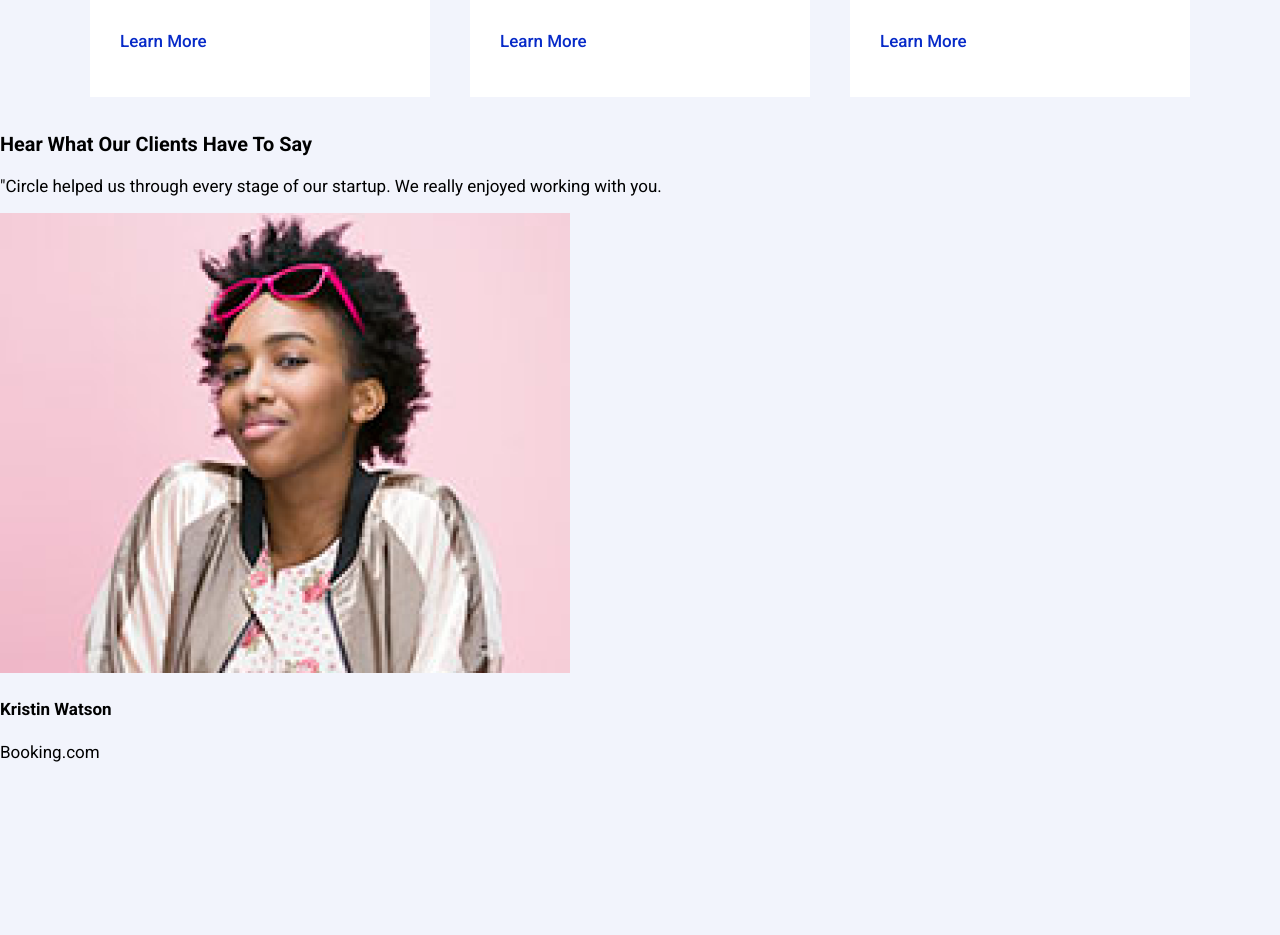
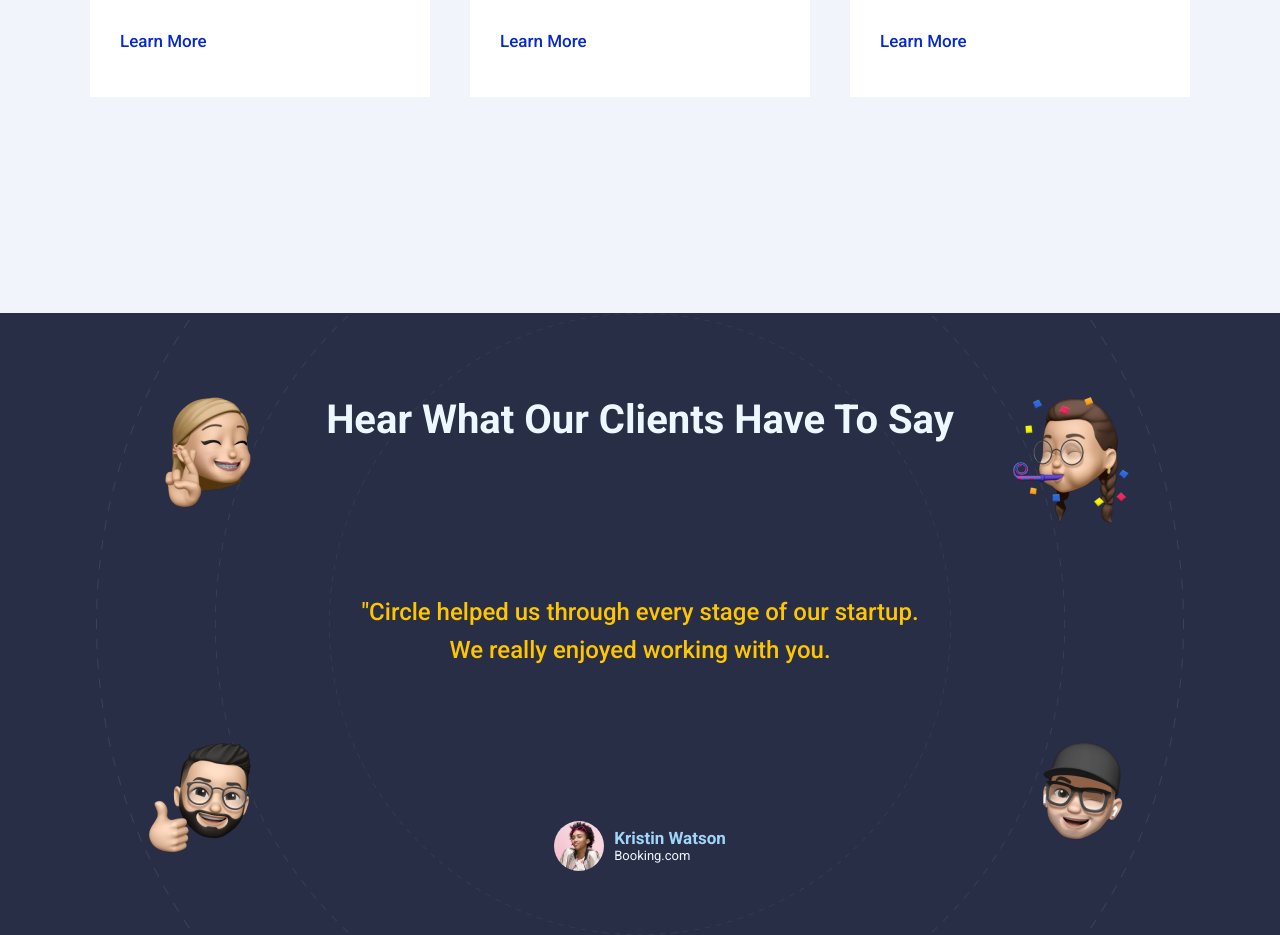
Before and after one commit to zuritacruz/ironhhack-mid-term-project, a plain HTML site: page home.html in a window 1280 px wide. Shown: the part 1780-2715 px from the top of the page. Before the commit the page ends 2559 px from the top, so only its background shows below. Drawn offline with Linux system fonts and the light colour scheme.

Commit message:
Add Testimonial Section responsive design

```diff
--- a/home.html
+++ b/home.html
@@ -90,7 +90,7 @@
             </div>
         </section>
 
-        <section class="testimonial-section">
+        <section class="testimonial-section container-padding">
             <article class="testimonial-container">
                 <h3 class="testimonial-heading">Hear What Our Clients Have To Say</h3>
                 <p class="testimonial-text">"Circle helped us through every stage of our startup. We really enjoyed working with you.</p>
@@ -102,6 +102,10 @@
                     </div>
                 </div>
             </article>
+            <img src="./assets/testimonial-section/memoji-1.png" alt="Young blonde girl emoji" class="testimonial-emoji blonde-girl">
+            <img src="./assets/testimonial-section/memoji-4.png" alt="Young brunete girl emoji" class="testimonial-emoji brunete-girl">
+            <img src="./assets/testimonial-section/memoji-3.png" alt="Young boy with glasses emoji" class="testimonial-emoji glasses-boy">
+            <img src="./assets/testimonial-section/memoji-2.png" alt="Young boy with a cap emoji" class="testimonial-emoji cap-boy">
         </section>
 
         <script src="./scripts/script.js"></script>
--- a/styles/style.css
+++ b/styles/style.css
@@ -251,6 +251,84 @@ body {
     cursor: pointer;
 }
 
+/* Testimonial Section  */
+.testimonial-section {
+    height: 450px;
+    margin-top: 60px;
+    background-color: #292e47;
+    background-image: url(/assets/testimonial-section/orbit.png);
+    background-size: cover;
+    background-repeat: no-repeat;
+    background-position: 50% 50%;
+    margin-left: auto;
+    margin-right: auto;
+}
+
+.testimonial-container {
+    display: flex;
+    flex-direction: column;
+    justify-content: space-around;
+    align-items: center;
+    height: 100%;
+}
+
+.testimonial-heading {
+    color: #ecf7ff;
+    font-size: 30px;
+    margin-top: 20px;
+    margin-bottom: 0;
+    line-height: 45px;
+    text-align: center;
+    max-width: 400px;
+    font-weight: bold;
+}
+
+.testimonial-text {
+    color: #ffc600;
+    font-size: 24px;
+    max-width: 560px;
+    margin-left: auto;
+    margin-right: auto;
+    line-height: 38px;
+    text-align: center;
+    font-weight: 500;
+}
+
+.testimonial-client {
+    display: flex;
+    flex-direction: row;
+    align-items: center;
+}
+
+.client-img {
+    width: 50px;
+    height: 50px;
+    border-radius: 50%;
+    object-fit: cover;
+}
+
+.client-info {
+    display: flex;
+    flex-direction: column;
+    justify-content: space-around;
+    margin-left: 10px;
+}
+
+.client-name {
+    color: #a2d6f9;
+    margin: 0;
+}
+
+.client-company {
+    color: #ecf7ff;
+    font-size: 13px;
+    margin: 0;
+}
+
+.testimonial-emoji {
+    display: none;
+}
+
 
 /* ----------------- MEDIA QUERIES ------------------ */
 
@@ -289,6 +367,11 @@ body {
         margin-left: auto;
         margin-right: auto;
     }
+
+    /* Testimonial Section  */
+    .testimonial-heading {
+        font-size: 40px;
+    }
 }
 
 /* Medium devices (tablets) */
@@ -322,6 +405,64 @@ body {
         grid-template-rows: auto auto;
         grid-column-gap: 40px;
         grid-row-gap: 16px;
+    }
+
+    /* Testimonial Section  */
+    .testimonial-section {
+        position: relative;
+        height: 500px;
+    }
+
+    .testimonial-emoji {
+        display: inline-block;
+        width: 100px;
+        height: 100px;
+        position: absolute;
+    }
+
+    .blonde-girl {
+        top: 0%;
+        left: 0%;
+        bottom: auto;
+        right: auto;
+        margin-top: 5%;
+        margin-left: 10%;
+    }
+
+    .brunete-girl {
+        top: 0%;
+        right: 0%;
+        bottom: auto;
+        left: auto;
+        margin-top: 5%;
+        margin-right: 10%;
+    }
+
+    .brunete-girl {
+        top: 0%;
+        right: 0%;
+        bottom: auto;
+        left: auto;
+        margin-top: 5%;
+        margin-right: 10%;
+    }
+
+    .glasses-boy {
+        top: auto;
+        right: auto;
+        bottom: 0%;
+        left: 0%;
+        margin-bottom: 5%;
+        margin-left: 10%;
+    }
+
+    .cap-boy {
+        top: auto;
+        left: auto;
+        bottom: 0%;
+        right: 0%;
+        margin-bottom: 5%;
+        margin-right: 10%;
     }
 }
 
@@ -401,9 +542,30 @@ body {
     .projects-grid {
         grid-template-columns: 1fr 1fr 1fr;
     }
+
+    /* Testimonial Section  */
+    .testimonial-section {
+        max-width: 1320px;
+        margin-left: auto;
+        margin-right: auto;
+        height: 622px;
+        margin-top: 200px;
+    }
+
+    .testimonial-heading {
+        font-size: 40px;
+    }
+
+    .testimonial-emoji {
+        width: 150px;
+        height: 150px;
+    }
 }
 
 /* X-Large devices (larger desktops) */
 @media (min-width: 1200px) {
-
+    /* Testimonial Section  */
+    .testimonial-heading {
+        max-width: none;
+    }
 }
```
